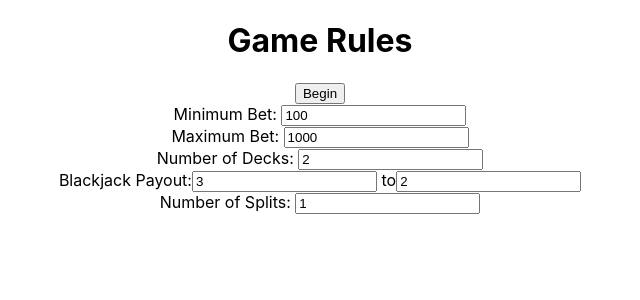
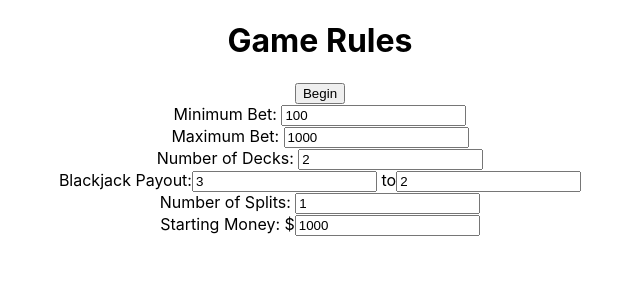
Before and after one commit to horatius83/react-blackjack, a React (Create React App) app in the folder typescript-blackjack-app/: page / in a window 1280 px wide. Shown: the top 300 px of the page, without its empty margins (320-960 px from the left). Built offline with nearby package versions, Linux system fonts and the light colour scheme.

Commit message:
Added starting money to game setup

```diff
--- a/typescript-blackjack-app/src/components/BetComponent.tsx
+++ b/typescript-blackjack-app/src/components/BetComponent.tsx
@@ -20,6 +20,7 @@
 
     return (
         <>
+            <h1>Place Bet</h1>
             <div>Bet: $
                 <input
                 type="number"
--- a/typescript-blackjack-app/src/components/GameComponent.tsx
+++ b/typescript-blackjack-app/src/components/GameComponent.tsx
@@ -83,10 +83,10 @@
     setGame(newGame);
   }
 
-  const updateRules = (rules: blackjack.Rules) => {
+  const updateRules = (rules: blackjack.Rules, startingMoney: number) => {
     if(game.state === blackjack.GameState.Init) {
       setRules({...rules});
-      game.players.forEach(p => p.money = 1000);
+      game.players.forEach(p => p.money = startingMoney);
       const newGame = blackjack.newGame(game.players, rules);
       newGame.state = blackjack.GameState.PlaceBets;
       setGame(newGame);
@@ -96,7 +96,7 @@
   const displayComponent = (game: blackjack.Game) => {
     switch(game.state) {
       case blackjack.GameState.Init:
-        return (<RulesComponent rules={rules} submit={updateRules}/>);
+        return (<RulesComponent rules={rules} money={{minimum: 100, starting: 1000}} submit={updateRules}/>);
       case blackjack.GameState.PlaceBets:
         return (
           <PlaceBetComponent
--- a/typescript-blackjack-app/src/components/RulesComponent.tsx
+++ b/typescript-blackjack-app/src/components/RulesComponent.tsx
@@ -1,4 +1,4 @@
-import { ChangeEvent, useState } from "react";
+import React, { ChangeEvent, useState } from "react";
 import { Rules, SurrenderRules } from "../models/game";
 
 const surrenderToString = new Map<SurrenderRules, string>([
@@ -14,15 +14,16 @@
     ["Late", SurrenderRules.Late]
 ]);
 
-export function RulesComponent(props: {rules: Rules, submit: (rules: Rules) => void}) {
+export function RulesComponent(props: {rules: Rules, money: {starting: number, minimum: number}, submit: (rules: Rules, startingMoney: number) => void}) {
     const surrenderRules = surrenderToString.get(props.rules.surrenderRules) as string;
     const [rules, setRules] = useState({...props.rules});
+    const [startingMoney, setMoney] = useState(props.money.starting);
     const onSubmit = (event: React.FormEvent<HTMLFormElement>) => {
         event.preventDefault();
         props.submit({
            ...rules,
            surrenderRules: stringToSurrender.get(surrenderRules) as SurrenderRules
-        });
+        }, startingMoney);
     };
     const eventAsInt = (f: (rules: Rules, i: number) => void): ((event: React.FormEvent<HTMLInputElement>) => void) => {
         return (event: React.FormEvent<HTMLInputElement>) => {
@@ -41,6 +42,10 @@
         const newRules = {...rules};
         newRules.surrenderRules = stringToSurrender.get(event.currentTarget.value) as SurrenderRules;
         setRules(newRules);
+    };
+    const moneyChanged = (event: React.FormEvent<HTMLInputElement>) => {
+        const money = parseInt(event.currentTarget.value);
+        setMoney(money);
     };
 
     return (
@@ -68,6 +73,15 @@
                 <div>
                     <label>Number of Splits: <input type="number" min="0" value={rules.numberOfSplits} onChange={onNumberOfSplits}/></label>
                 </div>
+                <div>
+                    <label>Starting Money: $<input
+                        type="number"
+                        min={props.money.minimum}
+                        value={startingMoney}
+                        onChange={(event) => moneyChanged(event)}
+                        step={10}>
+                    </input></label>
+                </div>
                 {/*<div>
                     <label>Surrender Rules:
                         <select onChange={onSurrenderRules}>
```
Also changed, not shown: 1 other file (tests, documents, lock files or other folders).
